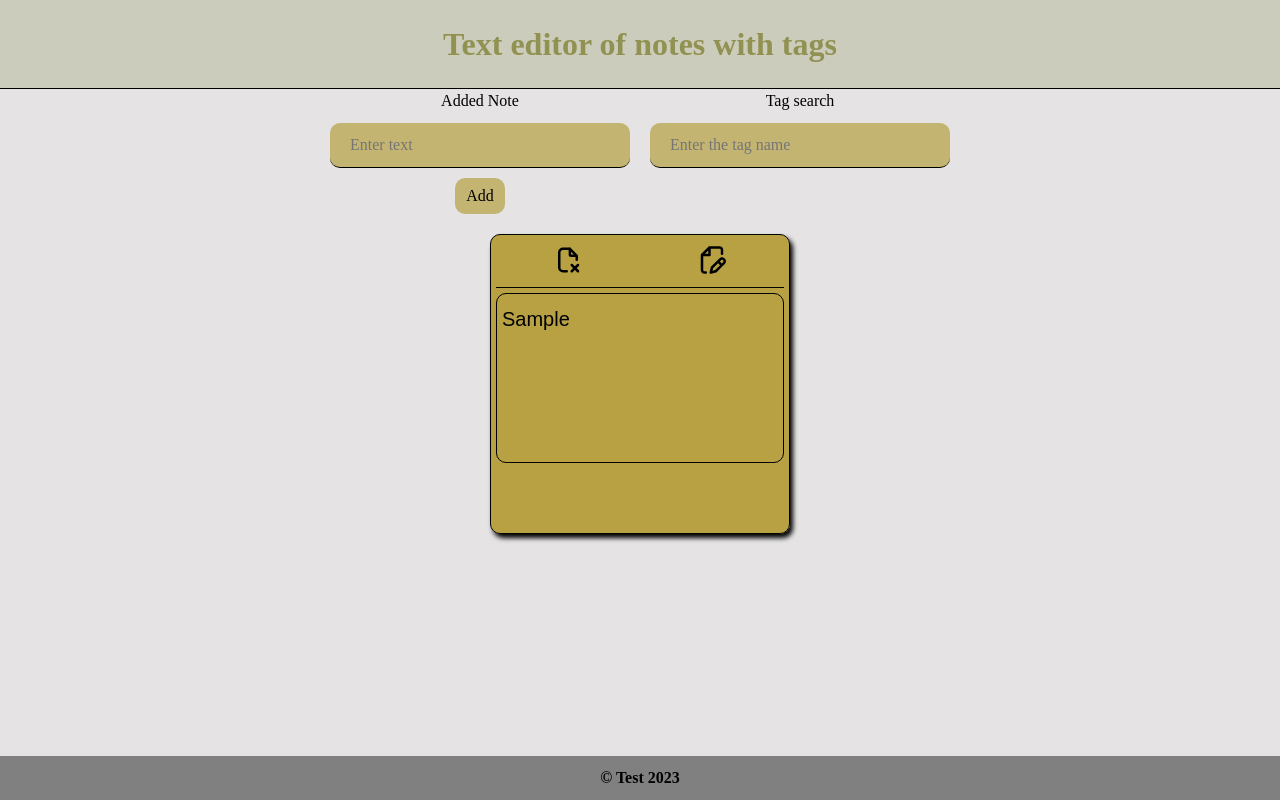
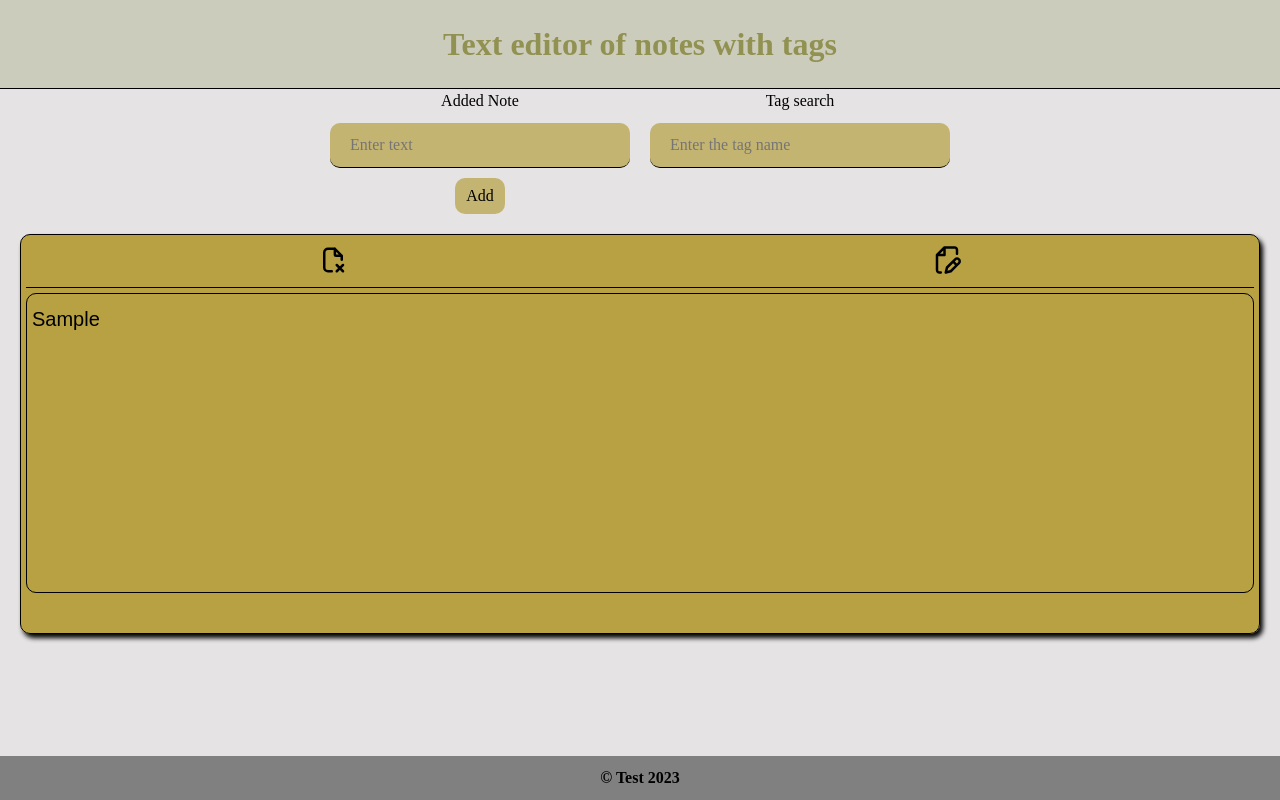
Before and after one commit to kirillApatski/note-editor, a React (Create React App) app: page / in a window 1280 px wide. Both pictures are taken after typing "Sample" into the empty fields and a click on the button "Add". Built offline with nearby package versions, Linux system fonts and the light colour scheme.

Commit message:
refactoring styles tagsBox

```diff
--- a/src/Component/Main/Note/Note.module.scss
+++ b/src/Component/Main/Note/Note.module.scss
@@ -1,6 +1,6 @@
 .noteWrapper {
-  width: 300px;
-  min-height: 300px;
+  width: 100%;
+  min-height: 400px;
   padding: 5px;
   border: 1px solid black;
   border-radius: 10px;
@@ -19,7 +19,7 @@
   .noteText {
     text-align: left;
     overflow: scroll;
-    min-height: 170px;
+    min-height: 300px;
     margin-top: 5px;
     word-break: break-all;
     padding: 10px 5px;
@@ -35,9 +35,10 @@
     align-items: center;
     .updateText {
       width: 100%;
+      font-size: 20px;
       text-align: left;
       padding: 10px;
-      height: 170px;
+      height: 300px;
       outline: none;
       border: 1px solid black;
       border-radius: 10px;
@@ -45,6 +46,8 @@
     }
   }
   .tagsBox {
+    display: flex;
+    flex-wrap: wrap;
     text-align: left;
     list-style-type: none;
     align-items: center;
```
